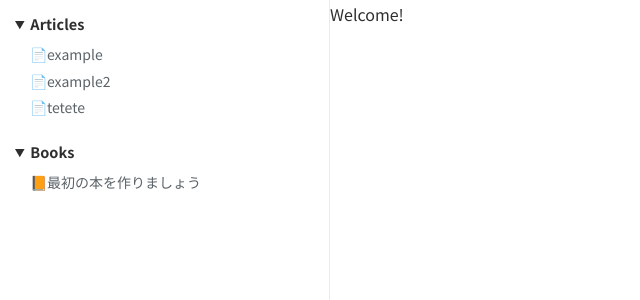
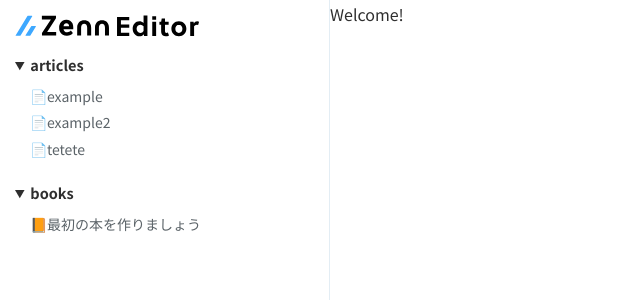
Before and after one commit to zenn-dev/zenn-editor, a Next.js app in the folder packages/zenn-editor-preview/: page / in a window 1280 px wide. Shown: the top 300 px of the page, without its empty margins (0-640 px from the left). Built offline with nearby package versions, Linux system fonts and the light colour scheme.

Commit message:
add: logo to preview

```diff
--- a/packages/zenn-editor-preview/components/SideBar.tsx
+++ b/packages/zenn-editor-preview/components/SideBar.tsx
@@ -31,17 +31,28 @@
   );
 };
 
+const LogoLink: React.FC = () => (
+  <Link href="/">
+    <a href="/" className="sidebar-logo-link">
+      <img src="/logo.svg" alt="Zenn Editor" width={187} height={22} />
+    </a>
+  </Link>
+);
+
 const SideBar: React.FC<{
   navCollections: NavCollections;
 }> = ({ navCollections }) => {
   return (
     <aside className="sidebar">
+      <LogoLink />
+      <div className="sidebar-collections">
         {navCollections.map((navCollection) => (
           <SideBarNavCollection
             navCollection={navCollection}
             key={navCollection.name}
           />
         ))}
+      </div>
     </aside>
   );
 };
--- a/packages/zenn-editor-preview/styles/components/_sidebar.scss
+++ b/packages/zenn-editor-preview/styles/components/_sidebar.scss
@@ -1,9 +1,15 @@
 .sidebar {
   height: 100vh;
   overflow-y: auto;
-  padding: 10px 15px;
+  padding: 15px;
   border-right: solid 1px $c-gray-border-lighter;
   line-height: 1.4;
+}
+.sidebar-logo-link {
+  display: block;
+}
+.sidebar-collections {
+  margin-top: 10px;
 }
 .sidebar-collection__title {
   font-size: 14.5px;
--- a/packages/zenn-editor-preview/utils/navCollections.ts
+++ b/packages/zenn-editor-preview/utils/navCollections.ts
@@ -5,7 +5,7 @@
   const allArticles = getAllArticles(["title", "slug"]);
 
   return {
-    name: "Articles",
+    name: "articles",
     items: allArticles.map((article: Article) => {
       return {
         name: `📄${article.title || article.slug}`,
@@ -33,7 +33,7 @@
   });
 
   return {
-    name: "Books",
+    name: "books",
     items: items?.length ? items : [bookPlaceholderItem],
   };
 };
```
Also changed, not shown: packages/zenn-editor-preview/public/logo.svg. Lines whose indentation alone changed are shown as unchanged.
